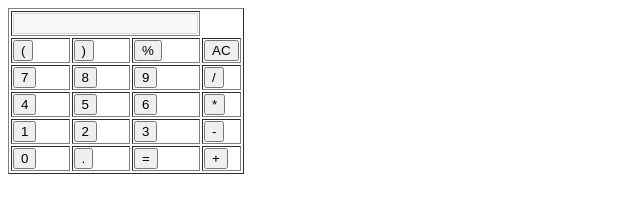
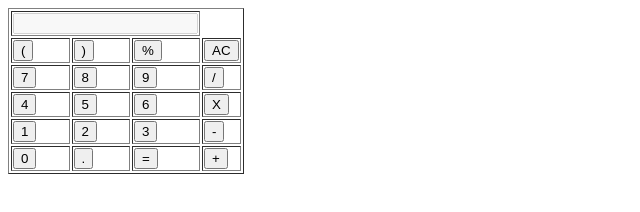
Before and after one commit to HOANGLAM01/baitap-html-js-c04, a plain HTML site: page baimaytinh.html in a window 1280 px wide. Shown: the full height of the page, 0-640 px from the left. Drawn offline with Linux system fonts and the light colour scheme.

Commit message:
three commit

```diff
--- a/baimaytinh.html
+++ b/baimaytinh.html
@@ -27,7 +27,7 @@
         <td><input class="button" type="button" value="4" onclick="display('4')"/></td>
         <td><input class="button" type="button" value="5" onclick="display('5')"/></td>
         <td><input class="button" type="button" value="6" onclick="display('6')"/></td>
-        <td><input class="button" type="button" value="*" onclick="display('X')"/></td>
+        <td><input class="button" type="button" value="X" onclick="display('*')"/></td>
     </tr>
 
     <tr>
```
Also changed, not shown: chuanbi.txt (added).
